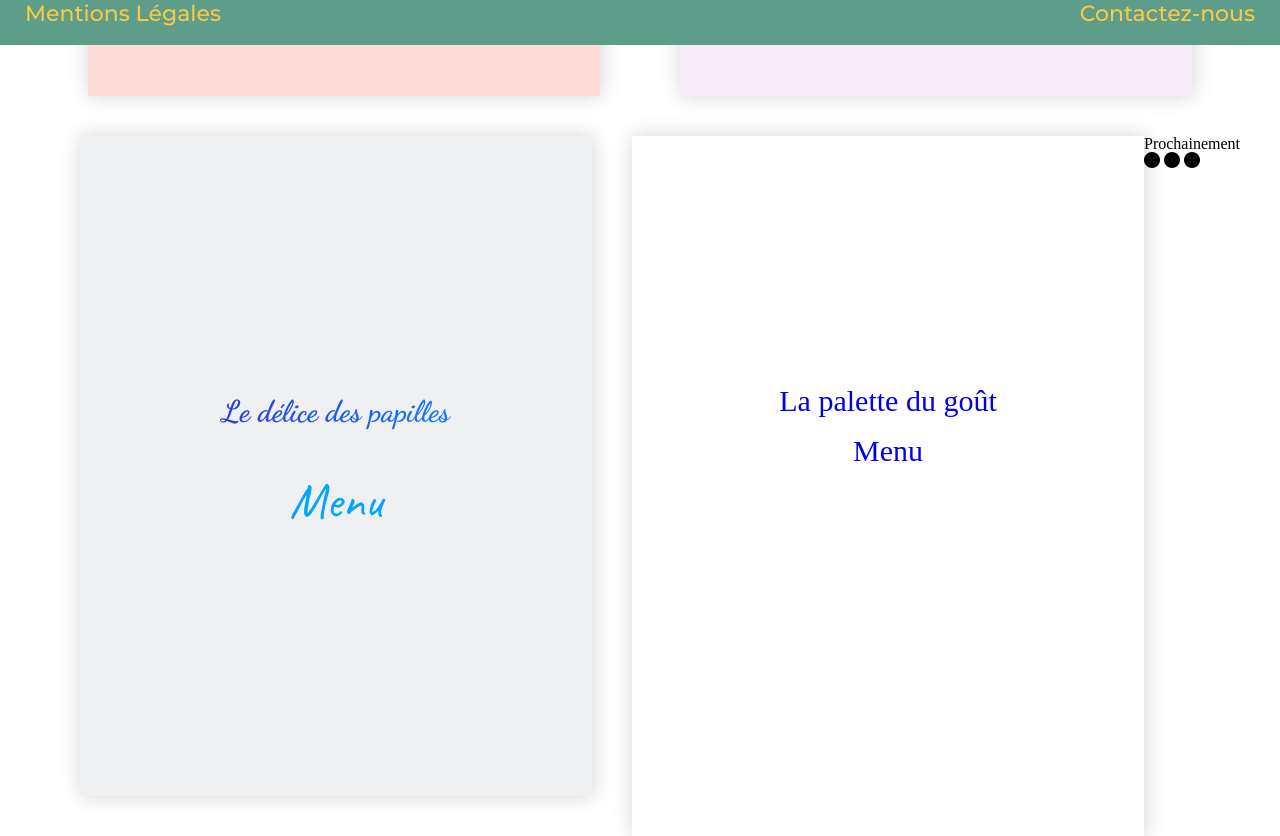
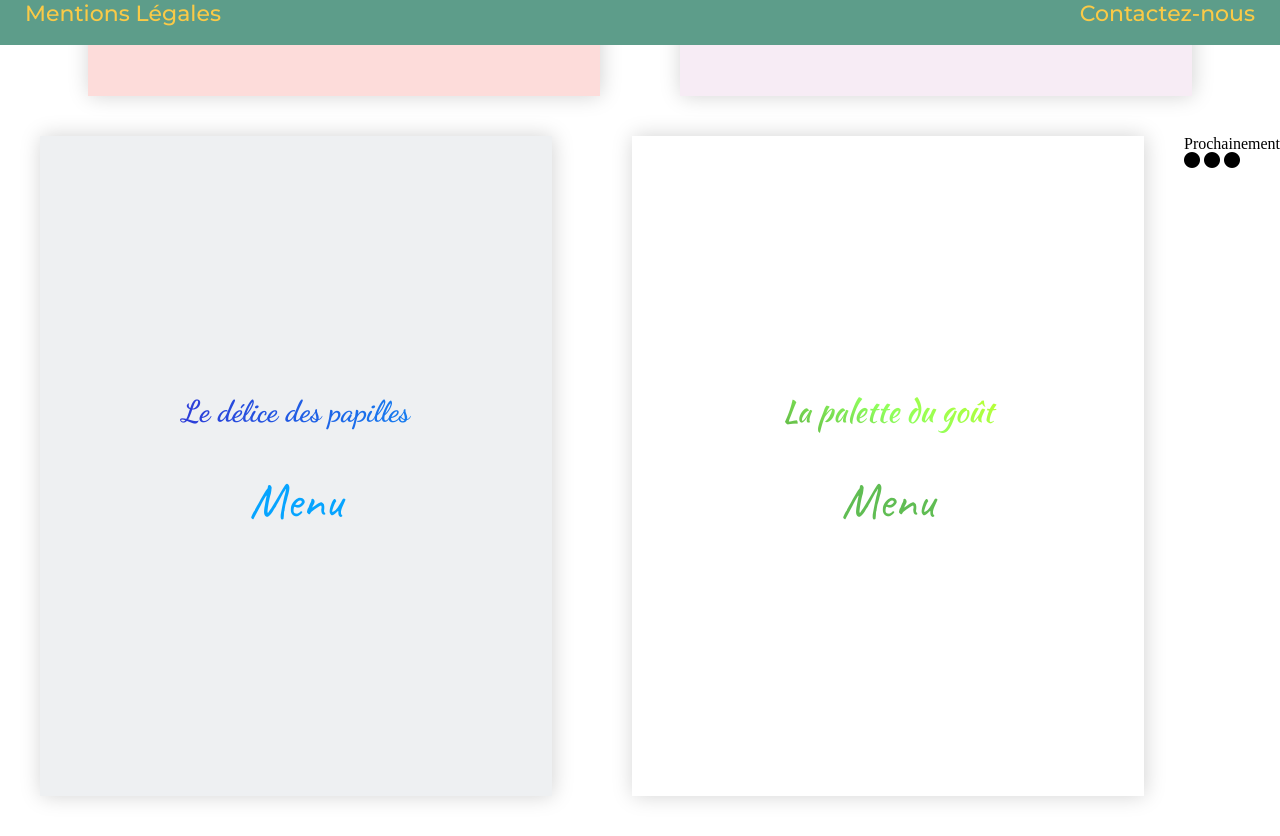
Before and after one commit to Manaile/Projet3, a website: page index.html in a window 1280 px wide. Shown: the part 755-1591 px from the top of the page. Drawn offline with nearby package versions, Linux system fonts and the light colour scheme; files that its build step writes are made by us from their sources; a web font is replaced by a local one.

Commit message:
add menu4

```diff
--- a/sass_improvement/sass/style.scss
+++ b/sass_improvement/sass/style.scss
@@ -126,6 +126,26 @@ footer{
             color: $txt-menu3;
         }
     }
+    >:nth-child(4){
+        background-color:$bgd-menu4;
+        margin: auto 40px 40px 40px;
+        h2{
+            font-family: 'Kaushan Script';
+            padding: 10px;
+            background-clip: content-box;
+            -webkit-background-clip: text;
+            -webkit-text-fill-color: transparent;
+            background-image: -webkit-linear-gradient(60deg,$gradient-menu4);
+        }
+        h3{
+            font-family: 'Caveat';
+            color: $txt-menu4;
+            font-size: 50px;
+            margin-top: 40px;
+        }
+
+    }
+
 }
 article{
     width: 40%;
```
Also changed, not shown: sass_improvement/css/style.css, 1 other file.
